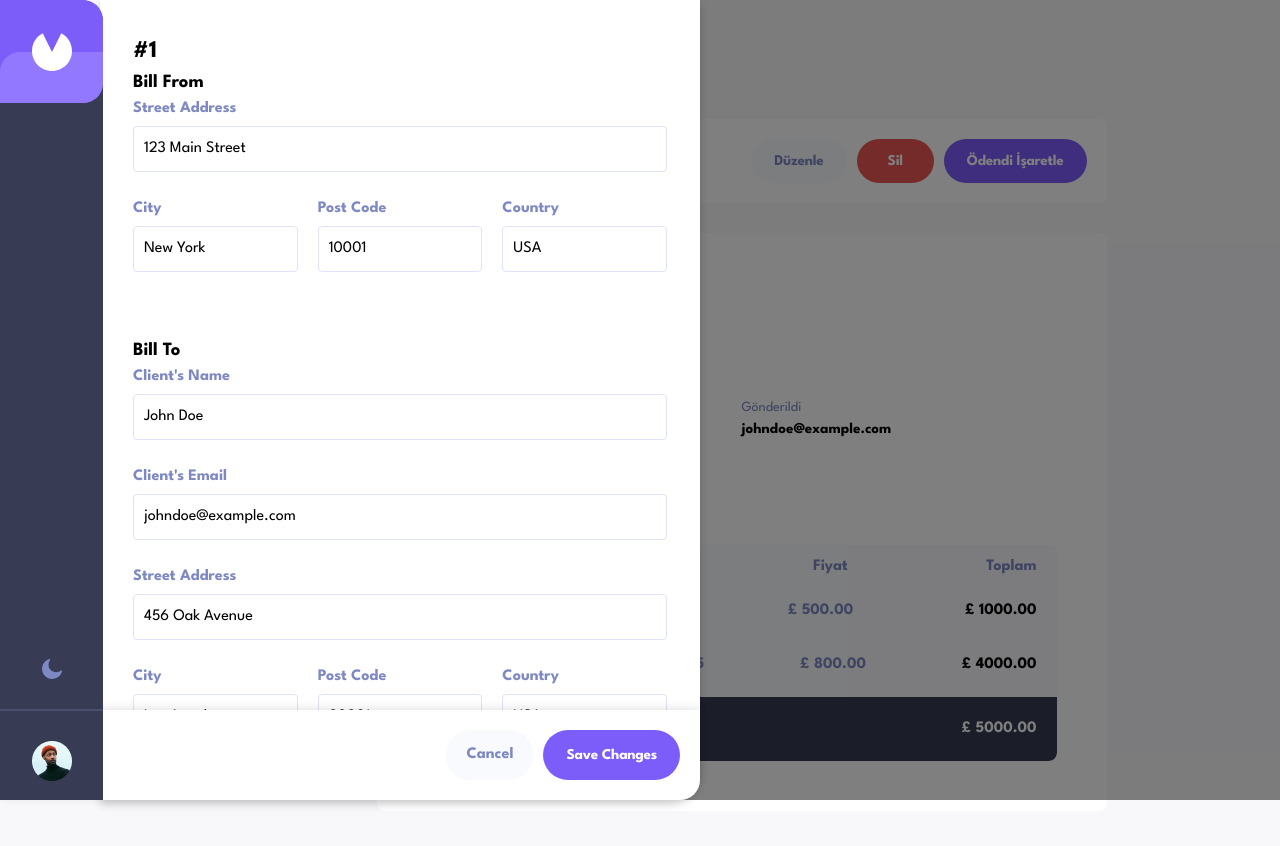
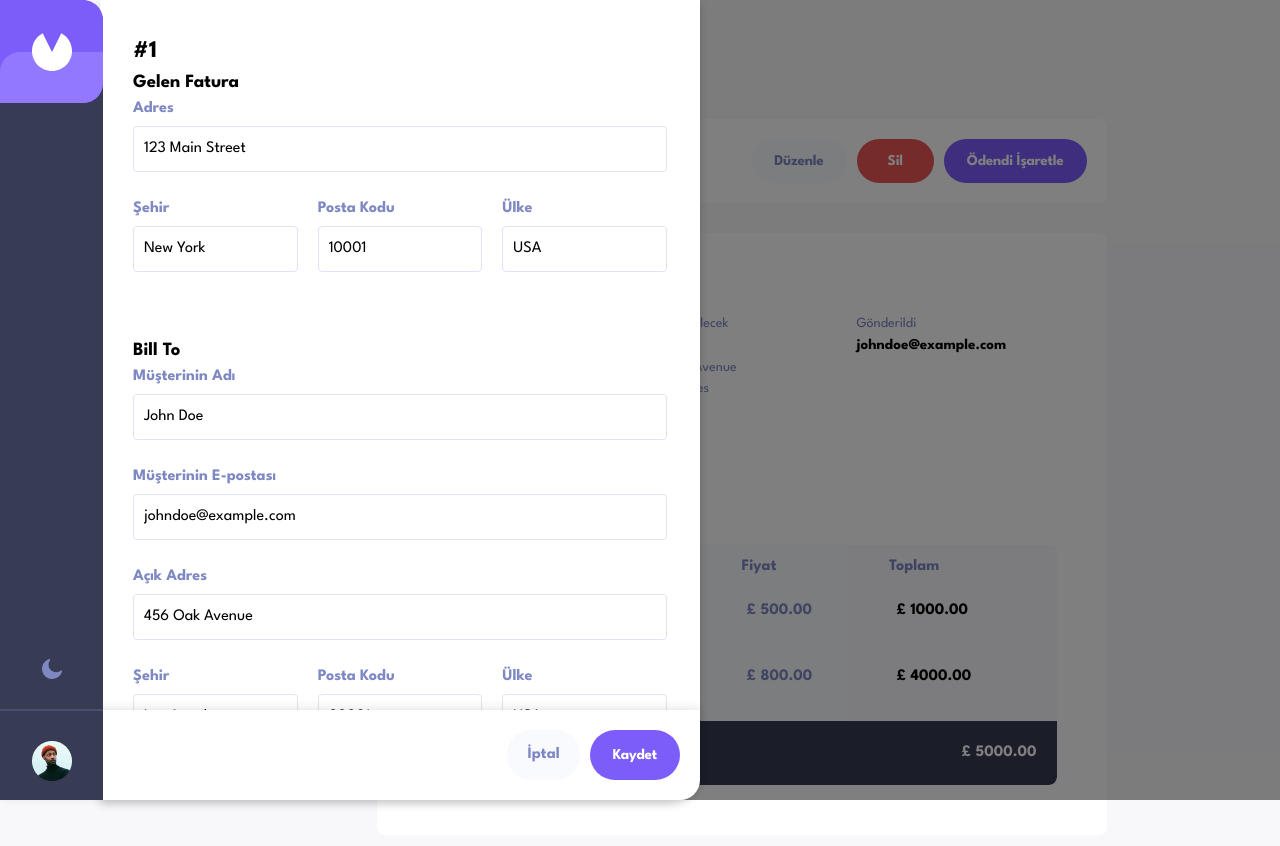
Before and after one commit to dogasvs/invoice-app, a Next.js app: page /details/1 in a window 1280 px wide. Both pictures are taken after a click on the button "Düzenle". Shown: the top 846 px of the page. Built offline with nearby package versions, Linux system fonts and the light colour scheme.

Commit message:
invoice-listlere link verildi details kısmının cssleri düzenlendi modal-editte new ıtem butonu düzeltildi new ıtemın olduğu dive yeni div eklendi(newEditAdd)

```diff
--- a/app/(invoices-list)/details/invoice-detail.css
+++ b/app/(invoices-list)/details/invoice-detail.css
@@ -5,6 +5,10 @@
   align-items: flex-start;
   font-family: 'League Spartan', sans-serif;
   background-color: #f8f8fb;
+}
+
+a {
+  text-decoration: none;
 }
 
 .wrapper {
@@ -131,7 +135,7 @@
 
 .infoDetails {
   display: grid;
-  grid-template-columns: repeat(4, 1fr);
+  grid-template-columns: repeat(2, 1fr);
   grid-template-rows: repeat(2, 1fr);
   grid-column-gap: 0px;
   grid-row-gap: 0px;
@@ -194,6 +198,14 @@ p {
   font-weight: bold;
 }
 
+.itemAdd {
+  display: flex;
+  justify-content: space-between;
+  padding: 10px 20px;
+  font-weight: bold;
+  flex-direction: column;
+}
+
 .itemHeader {
   background-color: #F9FAFE;
   color: #7E88C3;
@@ -201,6 +213,20 @@ p {
 
 .item {
   color: rgb(0, 0, 0);
+}
+
+.itemHeader span,
+.item span {
+  flex: 1;
+  text-align: left; /* Metin hizalamasını solda tutuyoruz */
+}
+
+/* Fiyat ve Toplam sütunlarını sağa hizalayalım */
+.itemHeader span:nth-child(3),
+.itemHeader span:nth-child(4),
+.item span:nth-child(3),
+.item span:nth-child(4) {
+  text-align: left;
 }
 
 .totalAmount {
--- a/app/(invoices-list)/invoicesList.css
+++ b/app/(invoices-list)/invoicesList.css
@@ -2,6 +2,10 @@
   background-color: #F8F8FB;
   display: flex;
   gap: 200px;
+}
+
+a {
+  text-decoration: none;
 }
 
 .content {
--- a/app/(invoices-list)/page.jsx
+++ b/app/(invoices-list)/page.jsx
@@ -19,6 +19,7 @@ export default async function InvoicesList() {
       <div className="invoices-list-container">
         {invoices.length > 0 ? (
           invoices.map((invoice) => (
+              <Link href={`/details/${invoice.id}`}>
             <div key={invoice.id} className="invoices-list">
               <div className="invoices-id">
                 <h3>
@@ -53,14 +54,13 @@ export default async function InvoicesList() {
                 </h3>
               </div>
               <div className="invoices-detail">
-                <Link href={`/details/${invoice.id}`}>
                   <DetayaGitSvg />
-                </Link>
               </div>
             </div>
+        </Link>
           ))
         ) : (
-         redirect("/empty")
+          redirect("/empty")
         )}
       </div>
     </>
--- a/components/invoiceDetailsContent.jsx
+++ b/components/invoiceDetailsContent.jsx
@@ -56,10 +56,10 @@ export default function InvoiceDetailsContent({ invoiceData }) {
                 <div className="infoHeader">
                     <span style={{ color: "#7E88C3" }}>#</span>
                     <span>{updatedInvoiceData.invoiceNumber}</span>
+                </div>
                 <span className="infoDetails">
                     <p>{updatedInvoiceData.projectDescription}</p>
                 </span>
-                </div>
 
                         <div className="invoiceDate">
                             <p>Fatura Tarihi</p>
--- a/components/modal/modal-add/index.jsx
+++ b/components/modal/modal-add/index.jsx
@@ -326,9 +326,11 @@ export default function ModalAdd({ isModalOpen, closeModal }) {
                 ))}
 
                 {/* Yeni öğe ekleme formu */}
-                <div className="item">
+                <div className="itemAdd">
+                    <div className="itemAddOge">
                   <label htmlFor="itemName">
                     <p>Öğe Adı</p>
+
                       <input
                         type="text"
                         name="itemName"
@@ -372,9 +374,13 @@ export default function ModalAdd({ isModalOpen, closeModal }) {
                   <div className="toplam">
                     <p>Toplamı gelicek</p>
                   </div>
+                </div>
+                <div className="itemBtn">
                   <button type="button" onClick={handleAddNewItem}>
                     + Yeni Ekle
                   </button>
+
+                </div>
               </div>
                </div>
 
@@ -392,8 +398,8 @@ export default function ModalAdd({ isModalOpen, closeModal }) {
              </div>
         </form>
           </div>
-        </div>
+        </div >
       )}
-    </div>
+    </div >
   );
 }
--- a/components/modal/modal-delete/delete-modal.css
+++ b/components/modal/modal-delete/delete-modal.css
@@ -19,7 +19,6 @@
     padding: 30px;
     border-radius: 8px;
     box-shadow: 0 4px 12px rgba(0, 0, 0, 0.1);
-    text-align: center;
   }
 
   .delete-modal-container h2 {
--- a/components/modal/modal-edit/index.jsx
+++ b/components/modal/modal-edit/index.jsx
@@ -153,9 +153,9 @@ const EditModal = ({
         <form onSubmit={onSaveChanges}>
           {/* Bill From Section */}
           <div className="billFrom">
-            <h3>Bill From</h3>
+            <h3>Gelen Fatura</h3>
             <div className="form-group">
-              <label>Street Address</label>
+              <label>Adres</label>
               <input
                 type="text"
                 name="billFrom.streetAddress"
@@ -168,7 +168,7 @@ const EditModal = ({
 
             <div className="form-row">
               <div className="form-group">
-                <label>City</label>
+                <label>Şehir</label>
                 <input
                   type="text"
                   name="billFrom.city"
@@ -179,7 +179,7 @@ const EditModal = ({
                 />
               </div>
               <div className="form-group">
-                <label>Post Code</label>
+                <label>Posta Kodu</label>
                 <input
                   type="text"
                   name="billFrom.postCode"
@@ -190,7 +190,7 @@ const EditModal = ({
                 />
               </div>
               <div className="form-group">
-                <label>Country</label>
+                <label>Ülke</label>
                 <input
                   type="text"
                   name="billFrom.country"
@@ -207,7 +207,7 @@ const EditModal = ({
           <div className="billTo">
             <h3>Bill To</h3>
             <div className="form-group">
-              <label>Client's Name</label>
+              <label>Müşterinin Adı</label>
               <input
                 type="text"
                 name="billTo.name"
@@ -219,7 +219,7 @@ const EditModal = ({
             </div>
 
             <div className="form-group">
-              <label>Client's Email</label>
+              <label>Müşterinin E-postası</label>
               <input
                 type="email"
                 name="billTo.email"
@@ -231,7 +231,7 @@ const EditModal = ({
             </div>
 
             <div className="form-group">
-              <label>Street Address</label>
+              <label>Açık Adres</label>
               <input
                 type="text"
                 name="billTo.address"
@@ -244,7 +244,7 @@ const EditModal = ({
 
             <div className="form-row">
               <div className="form-group">
-                <label>City</label>
+                <label>Şehir</label>
                 <input
                   type="text"
                   name="billTo.city"
@@ -255,7 +255,7 @@ const EditModal = ({
                 />
               </div>
               <div className="form-group">
-                <label>Post Code</label>
+                <label>Posta Kodu</label>
                 <input
                   type="text"
                   name="billTo.postCode"
@@ -266,7 +266,7 @@ const EditModal = ({
                 />
               </div>
               <div className="form-group">
-                <label>Country</label>
+                <label>Ülke</label>
                 <input
                   type="text"
                   name="billTo.country"
@@ -283,7 +283,7 @@ const EditModal = ({
           <div className="invoiceDateSection">
             <div className="form-row">
               <div className="form-group">
-                <label>Invoice Date</label>
+                <label>Fatura Tarihi</label>
                 <input
                   type="date"
                   name="invoiceDate"
@@ -293,7 +293,7 @@ const EditModal = ({
                 />
               </div>
               <div className="form-group">
-                <label>Payment Terms</label>
+                <label>Ödeme Koşulları</label>
                 <div className="custom-select" onClick={() => setShowPaymentOptions(!showPaymentOptions)}>
                   <div className="selected-option">
                     {getPaymentTermText(formData.paymentTerm)}
@@ -302,16 +302,16 @@ const EditModal = ({
                   {showPaymentOptions && (
                     <ul className="options">
                       <li onClick={() => { setFormData({ ...formData, paymentTerm: 1 }); setShowPaymentOptions(false); }}>
-                        Net 1 Day
+                        Net 1 Gün
                       </li>
                       <li onClick={() => { setFormData({ ...formData, paymentTerm: 7 }); setShowPaymentOptions(false); }}>
-                        Net 7 Days
+                        Net 7 Gün
                       </li>
                       <li onClick={() => { setFormData({ ...formData, paymentTerm: 14 }); setShowPaymentOptions(false); }}>
-                        Net 14 Days
+                        Net 14 Gün
                       </li>
                       <li onClick={() => { setFormData({ ...formData, paymentTerm: 30 }); setShowPaymentOptions(false); }}>
-                        Net 30 Days
+                        Net 30 Gün
                       </li>
                     </ul>
                   )}
@@ -319,7 +319,7 @@ const EditModal = ({
               </div>
             </div>
             <div className="form-group">
-              <label>Project Description</label>
+              <label>Proje Tanımı</label>
               <input
                 type="text"
                 name="projectDescription"
@@ -333,7 +333,7 @@ const EditModal = ({
 
           {/* Item List Section */}
           <div className="itemListSection">
-            <h3>Item List</h3>
+            <h3>Ürün Listesi</h3>
             {formData.items.map((item, index) => (
               <div key={index} className="item">
                 <input
@@ -368,10 +368,14 @@ const EditModal = ({
                   <Trash />
                 </button>
               </div>
+
             ))}
+
             {/* Yeni öğe ekleme formu */}
             {showNewItemForm && (
+              <div className="itemEditOge">
                 <div className="item">
+
                 <input
                   type="text"
                   name="itemName"
@@ -399,9 +403,12 @@ const EditModal = ({
                   step="0.01"
                   required
                   />
+                  </div>
+                <div className="itemBtn">
                  <button className="addInput" type="button" onClick={onAddNewItem}>
                    + Add New Item
                 </button>
+                </div>
               </div>
             )}
             {/* Formu göstermek için düğme */}
@@ -415,10 +422,10 @@ const EditModal = ({
           {/* Modal Buttons */}
           <div className="modal-buttons">
             <button type="button" className="cancel-btn" onClick={closeModal}>
-              Cancel
+              İptal
             </button>
             <button type="submit" className="save-btn">
-              Save Changes
+              Kaydet
             </button>
           </div>
         </form>
```
Lines whose indentation alone changed are shown as unchanged.
